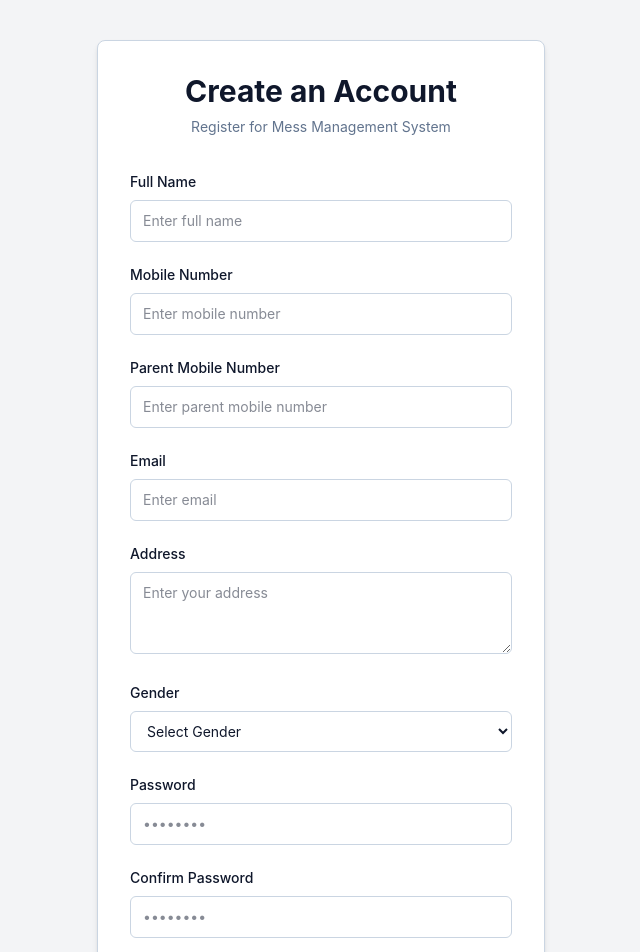
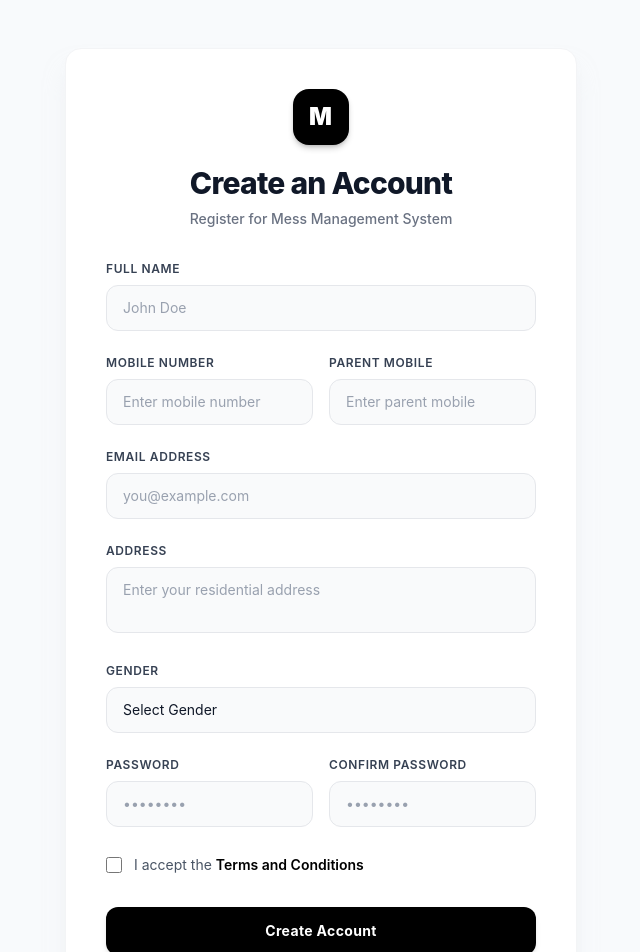
Before and after one commit to Abhishekshirsath0/Mess-Management-System, a React app in the folder frontend/: page /register in a window 1280 px wide. Shown: the top 952 px of the page, without its empty margins (319-959 px from the left). Built offline with nearby package versions, Linux system fonts and the light colour scheme; the HTML template or start-up script is replaced by a standard one.

Commit message:
fix login page

```diff
--- a/frontend/src/components/common/Login.jsx
+++ b/frontend/src/components/common/Login.jsx
@@ -9,7 +9,11 @@ export default function Login() {
     password: "",
   });
 
+  const [showPw, setShowPw] = useState(false);
+  const [error, setError] = useState("");
+
   const handleChange = (e) => {
+    setError("");
     setFormData({
       ...formData,
       [e.target.name]: e.target.value,
@@ -19,46 +23,44 @@ export default function Login() {
   const handleSubmit = (e) => {
     e.preventDefault();
 
-    console.log(formData);
-
-    // Example admin login
+    // Demo Login Credentials
     if (
       formData.email === "admin@gmail.com" &&
       formData.password === "123456"
     ) {
       navigate("/admin");
     } else {
-      alert("Invalid Credentials");
+      setError("Invalid email or password. Please try again.");
     }
   };
 
   return (
-    <div className="min-h-screen bg-gray-900 flex flex-col justify-center px-6 py-12">
+    <div className="min-h-screen bg-white flex flex-col justify-center px-6 py-12">
+      {/* Logo + Heading */}
       <div className="sm:mx-auto sm:w-full sm:max-w-sm">
-        <img
-          alt="Mess Management"
-          src="https://tailwindcss.com/plus-assets/img/logos/mark.svg?color=indigo&shade=500"
-          className="mx-auto h-12 w-auto"
-        />
+        <div className="mx-auto w-14 h-14 rounded-xl bg-black flex items-center justify-center text-white text-2xl font-bold select-none">
+          M
+        </div>
 
-        <h2 className="mt-8 text-center text-3xl font-bold tracking-tight text-white">
+        <h2 className="mt-8 text-center text-3xl font-bold tracking-tight text-black">
           Sign in to your account
         </h2>
 
-        <p className="mt-2 text-center text-sm text-gray-400">
-          Mess Management System
+        <p className="mt-2 text-center text-sm text-gray-600">
+          MessMaster Pro — Mess Management System
         </p>
       </div>
 
+      {/* Login Card */}
       <div className="mt-10 sm:mx-auto sm:w-full sm:max-w-sm">
-        <form onSubmit={handleSubmit} className="space-y-6">
+        <div className="bg-white rounded-2xl p-8 border border-gray-200 shadow-xl">
+          <form onSubmit={handleSubmit} className="space-y-5">
             {/* Email */}
             <div>
-            <label className="block text-sm font-medium text-gray-200">
-              Email address
+              <label className="block text-sm font-medium text-black mb-2">
+                Email Address
               </label>
 
-            <div className="mt-2">
               <input
                 name="email"
                 type="email"
@@ -66,56 +68,69 @@ export default function Login() {
                 value={formData.email}
                 onChange={handleChange}
                 placeholder="Enter your email"
-                className="block w-full rounded-md bg-gray-800 px-3 py-2 text-white border border-gray-700 placeholder:text-gray-500 focus:border-indigo-500 focus:outline-none"
+                className="block w-full rounded-xl bg-white px-4 py-3 text-black border border-gray-300 placeholder:text-gray-500 focus:border-black focus:ring-2 focus:ring-black/20 focus:outline-none transition text-sm"
               />
-            </div>
             </div>
 
             {/* Password */}
             <div>
-            <div className="flex items-center justify-between">
-              <label className="block text-sm font-medium text-gray-200">
+              <div className="flex items-center justify-between mb-2">
+                <label className="block text-sm font-medium text-black">
                   Password
                 </label>
 
                 <Link
                   to="/forgot-password"
-                className="text-sm font-semibold text-indigo-400 hover:text-indigo-300"
+                  className="text-xs font-semibold text-black hover:text-gray-700"
                 >
                   Forgot password?
                 </Link>
               </div>
 
-            <div className="mt-2">
+              <div className="relative">
                 <input
                   name="password"
-                type="password"
+                  type={showPw ? "text" : "password"}
                   required
                   value={formData.password}
                   onChange={handleChange}
                   placeholder="Enter your password"
-                className="block w-full rounded-md bg-gray-800 px-3 py-2 text-white border border-gray-700 placeholder:text-gray-500 focus:border-indigo-500 focus:outline-none"
+                  className="block w-full rounded-xl bg-white px-4 py-3 pr-12 text-black border border-gray-300 placeholder:text-gray-500 focus:border-black focus:ring-2 focus:ring-black/20 focus:outline-none transition text-sm"
                 />
+
+                <button
+                  type="button"
+                  onClick={() => setShowPw(!showPw)}
+                  className="absolute right-3 top-1/2 -translate-y-1/2 text-gray-500 hover:text-black transition"
+                >
+                  {showPw ? "🙈" : "👁️"}
+                </button>
               </div>
             </div>
 
-          {/* Button */}
-          <div>
+            {/* Error Message */}
+            {error && (
+              <div className="bg-red-50 border border-red-300 text-red-600 rounded-xl px-4 py-3 text-sm">
+                {error}
+              </div>
+            )}
+
+            {/* Login Button */}
             <button
               type="submit"
-              className="flex w-full justify-center rounded-md bg-indigo-600 px-3 py-2 text-sm font-semibold text-white hover:bg-indigo-500 transition"
+              className="flex w-full justify-center rounded-xl bg-black px-4 py-3 text-sm font-semibold text-white hover:bg-gray-800 active:scale-95 transition-all"
             >
               Sign In
             </button>
+          </form>
         </div>
-        </form>
 
-        {/* Signup */}
-        <p className="mt-10 text-center text-sm text-gray-400">
+        {/* Register Link */}
+        <p className="mt-6 text-center text-sm text-gray-600">
           Not a member?{" "}
           <Link
             to="/register"
-            className="font-semibold text-indigo-400 hover:text-indigo-300"
+            className="font-semibold text-black hover:text-gray-700"
           >
             Create account
           </Link>
--- a/frontend/src/components/common/Navbar.jsx
+++ b/frontend/src/components/common/Navbar.jsx
@@ -40,10 +40,10 @@ export default function Navbar() {
           </button>
 
               <Link
-            to="#"
+            to="/login"
             className="font-semibold h-10 py-2 mt-2  hover:bg-gray-900 bg-black text-white px-3 rounded-xl"
           >
-            Logout
+            Login
           </Link>
 
           <div className="hidden md:flex w-10 h-10 rounded-full bg-black text-white items-center font-semiboldhidden justify-center font-semibold">
--- a/frontend/src/components/common/Register.jsx
+++ b/frontend/src/components/common/Register.jsx
@@ -1,219 +1,238 @@
-import React from "react";
+import React, { useState } from "react";
 import { Link } from "react-router-dom";
 
 export default function Register() {
+  const [formData, setFormData] = useState({
+    fullname: "",
+    mobile: "",
+    parentMobile: "",
+    email: "",
+    address: "",
+    gender: "",
+    password: "",
+    confirmPassword: "",
+    terms: false,
+  });
+
+  const handleChange = (e) => {
+    const { name, value, type, checked } = e.target;
+    setFormData((prev) => ({
+      ...prev,
+      [name]: type === "checkbox" ? checked : value,
+    }));
+  };
+
+  const handleSubmit = (e) => {
+    e.preventDefault();
+    if (formData.password !== formData.confirmPassword) {
+      alert("Passwords do not match!");
+      return;
+    }
+    // Handle submission logic (e.g., API call) here
+    console.log("Form Submitted Successfully:", formData);
+  };
+
   return (
-    <main className="px-4 md:px-8 min-h-screen flex flex-col items-center justify-center bg-gray-100 dark:bg-neutral-900 py-10">
-      <div className="max-w-md w-full">
-        <div className="p-6 rounded-lg bg-white border border-slate-300 shadow-md md:p-8 dark:bg-neutral-800 dark:border-neutral-700">
+    <main className="min-h-screen bg-slate-50 flex items-center justify-center px-4 py-12 antialiased">
+      <div className="w-full max-w-lg">
+        <div className="bg-white border border-gray-100 rounded-2xl shadow-xl shadow-gray-200/50 p-8 sm:p-10">
 
-          <h1 className="text-slate-900 text-center text-3xl font-bold dark:text-slate-50">
+          {/* Header Section */}
+          <div className="flex flex-col items-center text-center mb-8">
+            <div className="w-14 h-14 rounded-2xl bg-black flex items-center justify-center text-white text-2xl font-black tracking-wider shadow-md shadow-black/20">
+              M
+            </div>
+            <h1 className="mt-5 text-3xl font-extrabold text-gray-900 tracking-tight">
               Create an Account
             </h1>
-
-          <p className="text-center text-sm text-slate-500 mt-2 dark:text-slate-400">
+            <p className="mt-2 text-sm text-gray-500 font-medium">
               Register for Mess Management System
             </p>
+          </div>
 
-          <form className="space-y-5 mt-8">
+          {/* Registration Form */}
+          <form onSubmit={handleSubmit} className="space-y-6">
 
             {/* Full Name */}
             <div>
-              <label
-                htmlFor="fullname"
-                className="mb-2 text-slate-900 font-medium text-sm inline-block dark:text-slate-50"
-              >
+              <label htmlFor="fullname" className="block mb-2 text-xs font-semibold uppercase tracking-wider text-gray-700">
                 Full Name
               </label>
-
               <input
                 type="text"
                 id="fullname"
                 name="fullname"
-                placeholder="Enter full name"
+                value={formData.fullname}
+                onChange={handleChange}
+                placeholder="John Doe"
                 required
-                className="px-3 py-2.5 text-sm text-slate-900 rounded-md bg-white w-full border border-slate-300 focus:ring-2 focus:ring-blue-600 focus:outline-none dark:text-slate-50 dark:bg-neutral-700 dark:border-neutral-600"
+                className="w-full px-4 py-3 text-sm text-gray-900 bg-gray-50 border border-gray-200 rounded-xl placeholder:text-gray-400 focus:bg-white focus:border-black focus:ring-4 focus:ring-black/5 transition-all outline-none"
               />
             </div>
 
-            {/* Mobile Number */}
+            {/* Mobile Numbers Grid */}
+            <div className="grid grid-cols-1 sm:grid-cols-2 gap-4">
               <div>
-              <label
-                htmlFor="mobile"
-                className="mb-2 text-slate-900 font-medium text-sm inline-block dark:text-slate-50"
-              >
+                <label htmlFor="mobile" className="block mb-2 text-xs font-semibold uppercase tracking-wider text-gray-700">
                   Mobile Number
                 </label>
-
                 <input
                   type="tel"
                   id="mobile"
                   name="mobile"
+                  value={formData.mobile}
+                  onChange={handleChange}
                   placeholder="Enter mobile number"
                   required
-                className="px-3 py-2.5 text-sm text-slate-900 rounded-md bg-white w-full border border-slate-300 focus:ring-2 focus:ring-blue-600 focus:outline-none dark:text-slate-50 dark:bg-neutral-700 dark:border-neutral-600"
+                  className="w-full px-4 py-3 text-sm text-gray-900 bg-gray-50 border border-gray-200 rounded-xl placeholder:text-gray-400 focus:bg-white focus:border-black focus:ring-4 focus:ring-black/5 transition-all outline-none"
                 />
               </div>
 
-            {/* Parent Mobile Number */}
               <div>
-              <label
-                htmlFor="parentMobile"
-                className="mb-2 text-slate-900 font-medium text-sm inline-block dark:text-slate-50"
-              >
-                Parent Mobile Number
+                <label htmlFor="parentMobile" className="block mb-2 text-xs font-semibold uppercase tracking-wider text-gray-700">
+                  Parent Mobile
                 </label>
-
                 <input
                   type="tel"
                   id="parentMobile"
                   name="parentMobile"
-                placeholder="Enter parent mobile number"
+                  value={formData.parentMobile}
+                  onChange={handleChange}
+                  placeholder="Enter parent mobile"
                   required
-                className="px-3 py-2.5 text-sm text-slate-900 rounded-md bg-white w-full border border-slate-300 focus:ring-2 focus:ring-blue-600 focus:outline-none dark:text-slate-50 dark:bg-neutral-700 dark:border-neutral-600"
+                  className="w-full px-4 py-3 text-sm text-gray-900 bg-gray-50 border border-gray-200 rounded-xl placeholder:text-gray-400 focus:bg-white focus:border-black focus:ring-4 focus:ring-black/5 transition-all outline-none"
                 />
               </div>
+            </div>
 
-            {/* Email */}
+            {/* Email Address */}
             <div>
-              <label
-                htmlFor="email"
-                className="mb-2 text-slate-900 font-medium text-sm inline-block dark:text-slate-50"
-              >
-                Email
+              <label htmlFor="email" className="block mb-2 text-xs font-semibold uppercase tracking-wider text-gray-700">
+                Email Address
               </label>
-
               <input
                 type="email"
                 id="email"
                 name="email"
-                placeholder="Enter email"
+                value={formData.email}
+                onChange={handleChange}
+                placeholder="you@example.com"
                 required
-                className="px-3 py-2.5 text-sm text-slate-900 rounded-md bg-white w-full border border-slate-300 focus:ring-2 focus:ring-blue-600 focus:outline-none dark:text-slate-50 dark:bg-neutral-700 dark:border-neutral-600"
+                className="w-full px-4 py-3 text-sm text-gray-900 bg-gray-50 border border-gray-200 rounded-xl placeholder:text-gray-400 focus:bg-white focus:border-black focus:ring-4 focus:ring-black/5 transition-all outline-none"
               />
             </div>
 
             {/* Address */}
             <div>
-              <label
-                htmlFor="address"
-                className="mb-2 text-slate-900 font-medium text-sm inline-block dark:text-slate-50"
-              >
+              <label htmlFor="address" className="block mb-2 text-xs font-semibold uppercase tracking-wider text-gray-700">
                 Address
               </label>
-
               <textarea
                 id="address"
                 name="address"
-                rows="3"
-                placeholder="Enter your address"
+                rows="2"
+                value={formData.address}
+                onChange={handleChange}
+                placeholder="Enter your residential address"
                 required
-                className="px-3 py-2.5 text-sm text-slate-900 rounded-md bg-white w-full border border-slate-300 focus:ring-2 focus:ring-blue-600 focus:outline-none dark:text-slate-50 dark:bg-neutral-700 dark:border-neutral-600"
+                className="w-full px-4 py-3 text-sm text-gray-900 bg-gray-50 border border-gray-200 rounded-xl placeholder:text-gray-400 focus:bg-white focus:border-black focus:ring-4 focus:ring-black/5 transition-all outline-none resize-none"
               ></textarea>
             </div>
 
             {/* Gender */}
             <div>
-              <label
-                htmlFor="gender"
-                className="mb-2 text-slate-900 font-medium text-sm inline-block dark:text-slate-50"
-              >
+              <label htmlFor="gender" className="block mb-2 text-xs font-semibold uppercase tracking-wider text-gray-700">
                 Gender
               </label>
-
               <select
                 id="gender"
                 name="gender"
+                value={formData.gender}
+                onChange={handleChange}
                 required
-                className="px-3 py-2.5 text-sm text-slate-900 rounded-md bg-white w-full border border-slate-300 focus:ring-2 focus:ring-blue-600 focus:outline-none dark:text-slate-50 dark:bg-neutral-700 dark:border-neutral-600"
+                className="w-full px-4 py-3 text-sm text-gray-900 bg-gray-50 border border-gray-200 rounded-xl focus:bg-white focus:border-black focus:ring-4 focus:ring-black/5 transition-all outline-none appearance-none"
               >
-                <option value="">Select Gender</option>
+                <option value="" disabled>Select Gender</option>
                 <option value="male">Male</option>
                 <option value="female">Female</option>
                 <option value="other">Other</option>
               </select>
             </div>
 
-            {/* Password */}
+            {/* Password Fields Grid */}
+            <div className="grid grid-cols-1 sm:grid-cols-2 gap-4">
               <div>
-              <label
-                htmlFor="password"
-                className="mb-2 text-slate-900 font-medium text-sm inline-block dark:text-slate-50"
-              >
+                <label htmlFor="password" className="block mb-2 text-xs font-semibold uppercase tracking-wider text-gray-700">
                   Password
                 </label>
-
                 <input
                   type="password"
                   id="password"
                   name="password"
+                  value={formData.password}
+                  onChange={handleChange}
                   placeholder="••••••••"
                   required
-                className="px-3 py-2.5 text-sm text-slate-900 rounded-md bg-white w-full border border-slate-300 focus:ring-2 focus:ring-blue-600 focus:outline-none dark:text-slate-50 dark:bg-neutral-700 dark:border-neutral-600"
+                  className="w-full px-4 py-3 text-sm text-gray-900 bg-gray-50 border border-gray-200 rounded-xl placeholder:text-gray-400 focus:bg-white focus:border-black focus:ring-4 focus:ring-black/5 transition-all outline-none"
                 />
               </div>
 
-            {/* Confirm Password */}
               <div>
-              <label
-                htmlFor="confirm-password"
-                className="mb-2 text-slate-900 font-medium text-sm inline-block dark:text-slate-50"
-              >
+                <label htmlFor="confirmPassword" className="block mb-2 text-xs font-semibold uppercase tracking-wider text-gray-700">
                   Confirm Password
                 </label>
-
                 <input
                   type="password"
-                id="confirm-password"
-                name="confirm-password"
+                  id="confirmPassword"
+                  name="confirmPassword"
+                  value={formData.confirmPassword}
+                  onChange={handleChange}
                   placeholder="••••••••"
                   required
-                className="px-3 py-2.5 text-sm text-slate-900 rounded-md bg-white w-full border border-slate-300 focus:ring-2 focus:ring-blue-600 focus:outline-none dark:text-slate-50 dark:bg-neutral-700 dark:border-neutral-600"
+                  className="w-full px-4 py-3 text-sm text-gray-900 bg-gray-50 border border-gray-200 rounded-xl placeholder:text-gray-400 focus:bg-white focus:border-black focus:ring-4 focus:ring-black/5 transition-all outline-none"
                 />
               </div>
+            </div>
 
-            {/* Terms */}
-            <div className="flex items-start gap-2">
+            {/* Terms & Conditions */}
+            <div className="flex items-start gap-3 pt-1">
               <input
                 id="terms"
+                name="terms"
                 type="checkbox"
+                checked={formData.terms}
+                onChange={handleChange}
                 required
-                className="mt-1"
+                className="w-4 h-4 mt-0.5 rounded border-gray-300 text-black focus:ring-black cursor-pointer accent-black"
               />
-
-              <label
-                htmlFor="terms"
-                className="text-sm text-slate-700 dark:text-slate-300"
-              >
+              <label htmlFor="terms" className="text-sm text-gray-600 select-none cursor-pointer">
                 I accept the{" "}
-                <a
-                  href="#"
-                  className="text-blue-700 hover:underline dark:text-blue-500"
-                >
+                <a href="#" className="font-semibold text-black hover:underline underline-offset-2">
                   Terms and Conditions
                 </a>
               </label>
             </div>
 
-            {/* Button */}
+            {/* Submit Button */}
             <button
               type="submit"
-              className="w-full py-2.5 px-4 text-sm rounded-md font-semibold text-white bg-blue-600 hover:bg-blue-700 transition-all"
+              className="w-full py-3.5 px-4 mt-2 text-sm font-bold text-white bg-black rounded-xl hover:bg-gray-900 active:scale-[0.98] transition-all shadow-md shadow-black/10 tracking-wide"
             >
-              Create an Account
+              Create Account
             </button>
           </form>
 
-          {/* Login */}
-          <div className="mt-6 text-slate-900 text-sm text-center dark:text-slate-50">
+          {/* Login Redirection Link */}
+          <div className="mt-8 text-center text-sm text-gray-500 font-medium">
             Already have an account?{" "}
             <Link
               to="/login"
-              className="text-blue-700 hover:underline ml-1 font-medium dark:text-blue-500"
+              className="ml-1 font-bold text-black hover:underline underline-offset-2"
             >
               Login here
             </Link>
           </div>
+
         </div>
       </div>
     </main>
```
Lines whose indentation alone changed are shown as unchanged.
